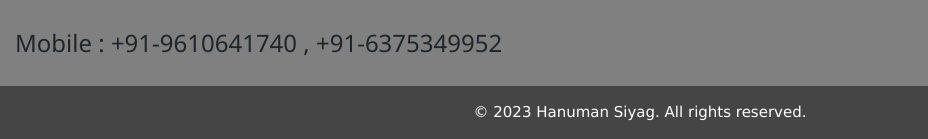
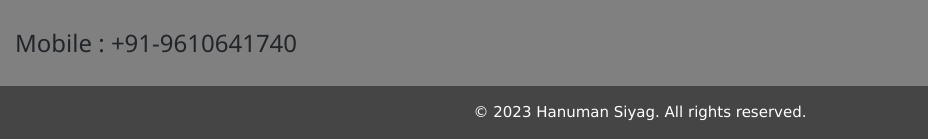
Before and after one commit to Hanumansiyag/portfolio, a plain HTML site: page index.html in a window 1280 px wide. Shown: the part 4498-4637 px from the top of the page, 0-928 px from the left. Drawn offline with nearby package versions, Linux system fonts and the light colour scheme.

Commit message:
Update index.html

```diff
--- a/index.html
+++ b/index.html
@@ -274,7 +274,7 @@
 					</div><br>
 					<div class="row">
 						<div class="col-sm-12">
-							<h3>Mobile : +91-9610641740 , +91-6375349952</h3>
+							<h3>Mobile : +91-9610641740</h3>
 						</div>
 					</div>
 				</div>
```
